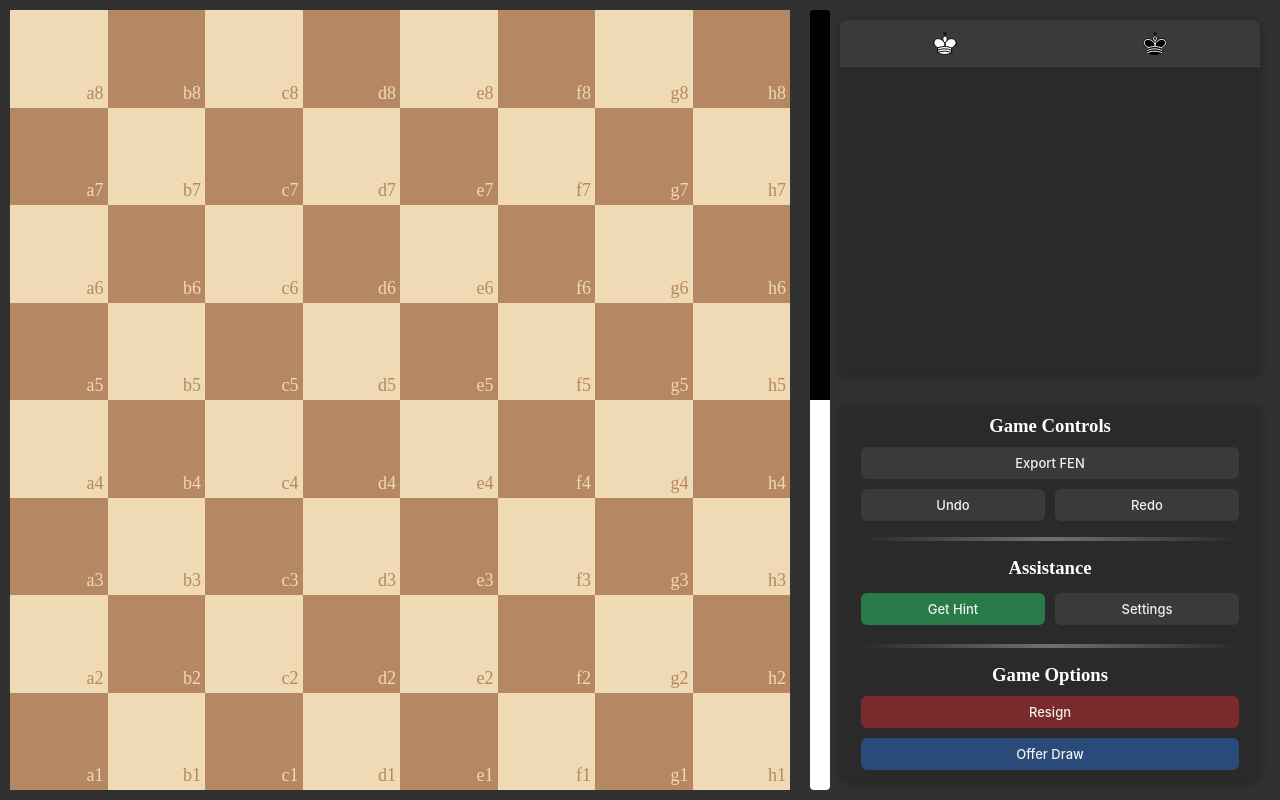
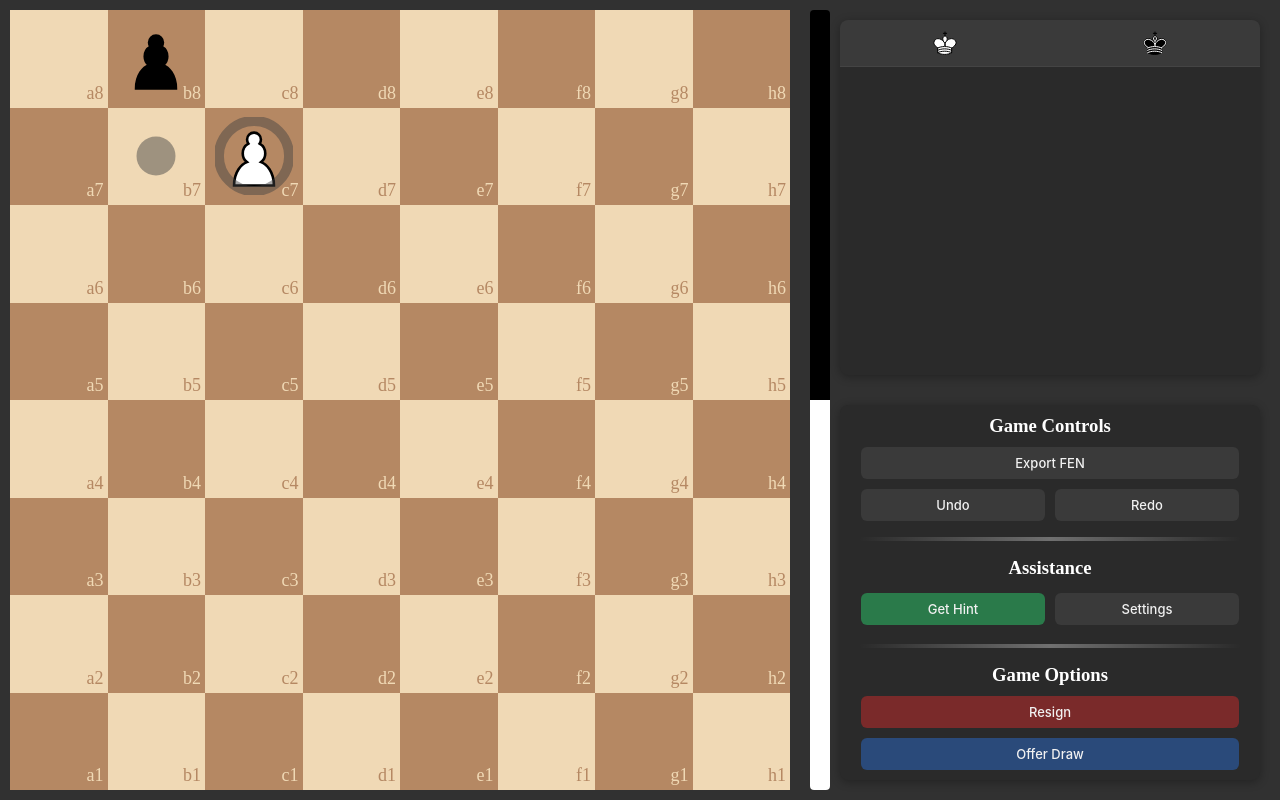
Before and after one commit to ShayCerny/Chess-Mate, a React (Vite) app: page / in a window 1280 px wide. Built offline with nearby package versions, Linux system fonts and the light colour scheme.

Commit message:
Reconfigured Board and BoardProps

```diff
--- a/src/renderer/components/ChessBoard.tsx
+++ b/src/renderer/components/ChessBoard.tsx
@@ -1,29 +1,53 @@
-// Get Starting Board State(FEN)
-
+import { useEffect } from "react";
 import Piece from "./Piece";
 
-// Get Moves (pos)
+const files = ["a", "b", "c", "d", "e", "f", "g", "h"];
 
-// Move Piece(from, to, special?)
-const files = ["a","b","c","d","e","f","g","h"];
+const NormalMove = () => {
+	return (
+		<svg height={100} width={100}>
+			<circle r="25%" cx="50%" cy="50%" fill="#41414177"/>
+		</svg>
+	);
+};
 
-export const ChessBoard = () => {
-	const emptyBoard: IPiece[] = Array(64).fill({ type: "", color: "" });
+const AttackMove = () => {
+	return (
+		<svg height={100} width={100}>
+			<circle r="45%" cx="50%" cy="50%" fill="none" stroke="#41414177" stroke-width="10"/>
+		</svg>
+	);
+};
+
+export const ChessBoard = ({ board, highlight, moves }: IBoardProps) => {
+	useEffect(() => {}, [board]);
 	return (
 		<div className="board">
-			{emptyBoard.map((p, index) => {
-                const row = Math.floor(index / 8);
-                const col = index % 8;
-                const isLight = (row + col) % 2 === 0;
-                const file = files[col]
-                const rank = 8 - row;
-                const spaceCode = `${file}${rank}`
+			{board.map((p, index) => {
+				const row = Math.floor(index / 8);
+				const col = index % 8;
+				const isLight = (row + col) % 2 === 0;
+				const file = files[col];
+				const rank = 8 - row;
+				const spaceCode = `${file}${rank}`;
 				return (
-					<div className={`square ${isLight ? "light" : "dark"}`} key={index}>
+					<div
+						className={`square ${isLight ? "light" : "dark"} ${
+							index == highlight ? "selected" : null
+						}`}
+						key={index}
+					>
+						{moves.map((m) =>
+							m.square == index ? (
+								<div className="move">
+									{m.type == 0 ? <NormalMove/> : <AttackMove/>}
+								</div>
+							) : null
+						)}
 						<div className="space-code">
 							<p>{spaceCode}</p>
 						</div>
-						{p.type !== "" ? <Piece type={p.type} color={p.type} /> : null}
+						{p.type !== "" ? <Piece type={p.type} color={p.color} /> : null}
 					</div>
 				);
 			})}
--- a/src/renderer/components/GameManager.tsx
+++ b/src/renderer/components/GameManager.tsx
@@ -15,13 +15,21 @@ import Piece from "./Piece";
 
 // offerDraw()
 
+const emptyBoard = Array(64).fill({ type: "", color: "" });
+
 export const GameManager = () => {
-	const moveList = [] as ITurnMove[];
+	const board = [...emptyBoard];
+	board[1] = {type:"pawn", color:"b"};
+	board[1+9] = {type:"pawn", color:"w"}
+
+	const highlight = null;
+	const moves = [{square:1+9,type:1}, {square:9, type:0}] as IMove[];
+	const pastMoveList = [] as ITurnMove[];
 	const whiteAdvantage = 0.5; // when a move is done it should calculate a new position evaluation and return whiteAdvantage
 	const height = `${whiteAdvantage * 100}%`;
 	return (
 		<div className="game">
-			<ChessBoard />
+			<ChessBoard board={board} highlight={highlight} moves={moves} />
 			<div className="info">
 				<div className="points">
 					<div className="inner" style={{ height }}></div>
@@ -39,7 +47,7 @@ export const GameManager = () => {
 							</tr>
 						</thead>
 						<tbody>
-							{moveList.map((item, index) => (
+							{pastMoveList.map((item, index) => (
 								<tr key={index}>
 									<td>
 										<p>{item.white}</p>
--- a/src/renderer/styles/chess.scss
+++ b/src/renderer/styles/chess.scss
@@ -18,6 +18,22 @@
 			justify-content: center;
 			align-items: center;
 			position: relative;
+
+			.move{
+				position: absolute;
+				width: 100%;
+				height: 100%;
+				display: flex;
+				justify-content: center;
+				align-items: center;
+				cursor: pointer;
+				z-index: 150;
+
+				svg{
+					z-index: 0;
+				}
+
+			}
 
 			svg {
 				width: 80%;
@@ -57,7 +73,7 @@
 			inset: 0;
 			width: 100%;
 			height: 100%;
-			background-color: rgba(72, 169, 199, 0.507); // white tint
+			background-color: #48a9c781; // white tint
 			pointer-events: none; // lets clicks pass through
 		}
 	}
```
Also changed, not shown: types.d.ts (+16 -0 lines).
